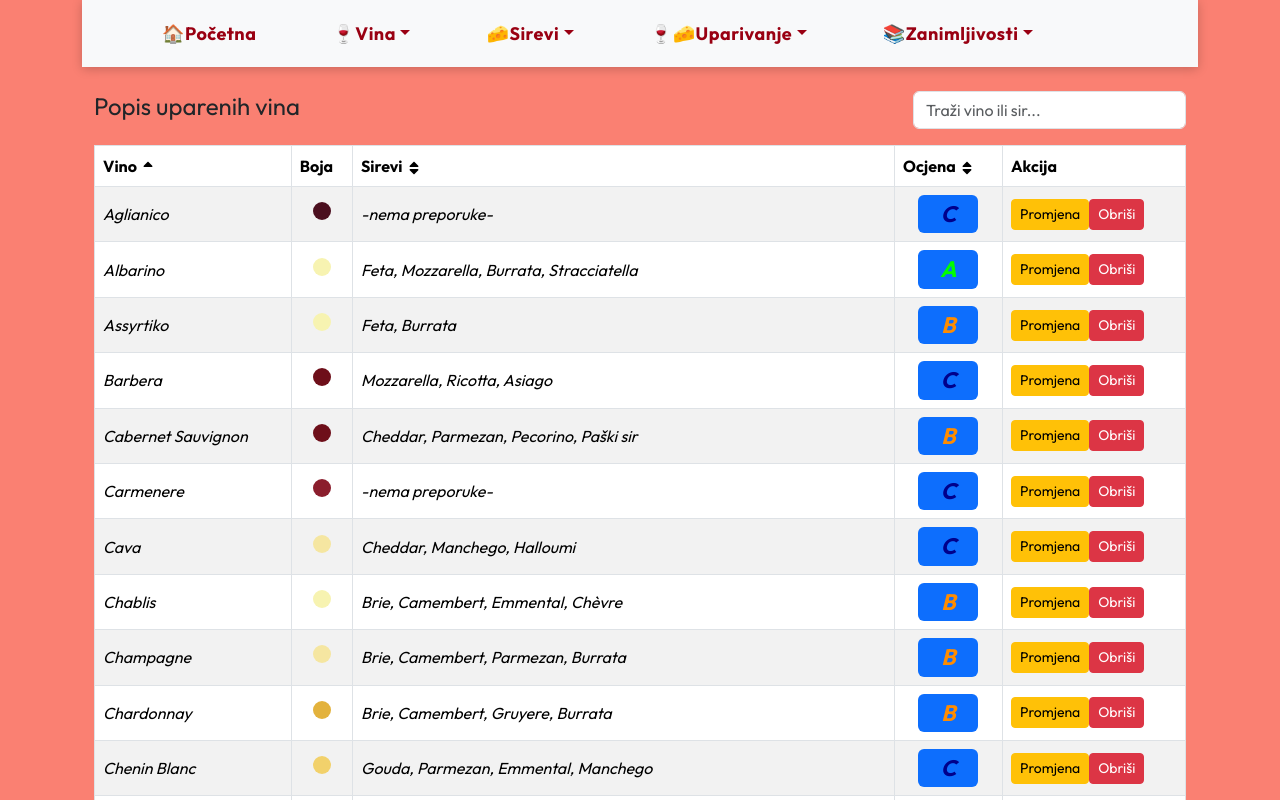
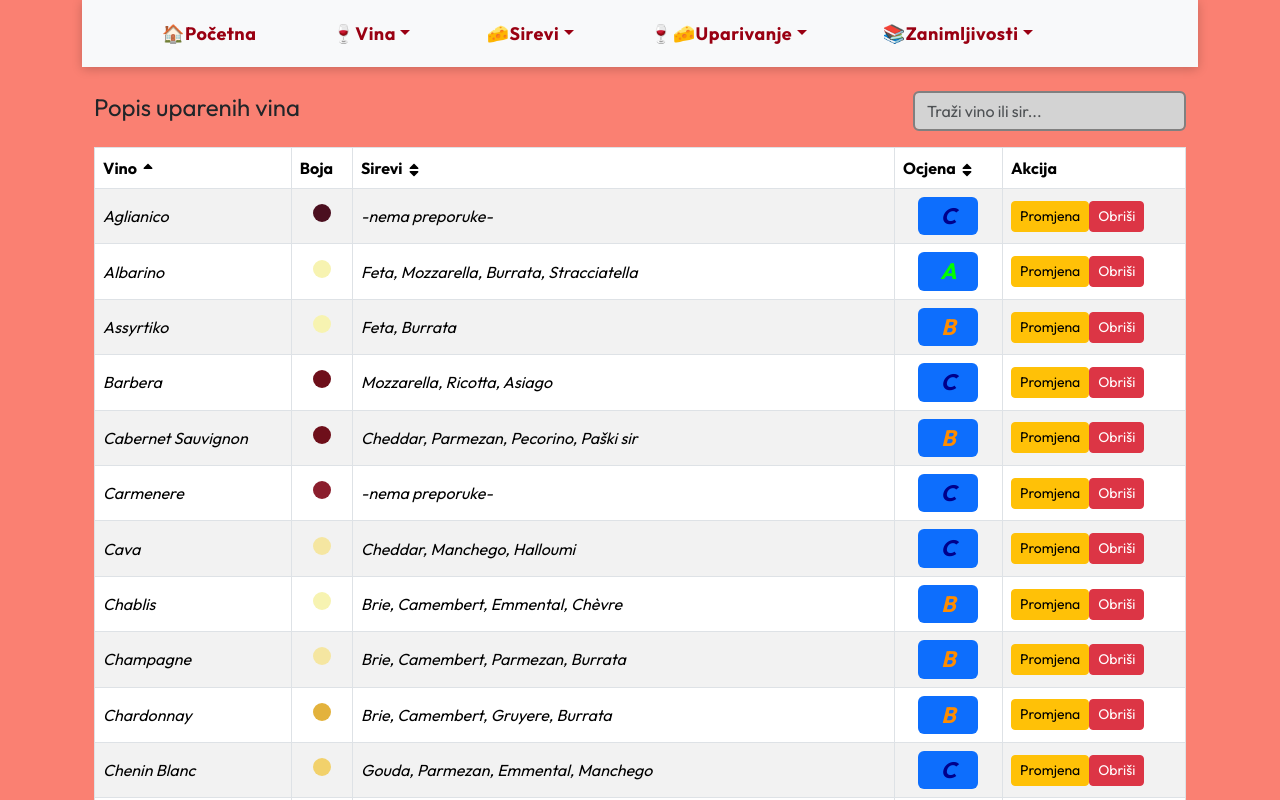
Before and after one commit to Tankred031/WineAndCheesePairingApp, a React (Vite) app: page /uparivanje/vino in a window 1280 px wide. Shown: the top 800 px of the page. Built offline with nearby package versions, Linux system fonts and the light colour scheme.

Commit message:
Update UparivanjeVinoPregled.jsx

```diff
--- a/src/pages/uparivanje/UparivanjeVinoPregled.jsx
+++ b/src/pages/uparivanje/UparivanjeVinoPregled.jsx
@@ -200,6 +200,10 @@ export default function UparivanjeVinoPregled() {
                     type="text"
                     placeholder="Traži vino ili sir..."
                     className="form-control w-25"
+                    style={{
+                        backgroundColor: "lightgrey",
+                        border: "2px solid grey"
+                    }}
                     value={pojam}
                     onChange={(e) => setPojam(e.target.value)}
                 />
```
